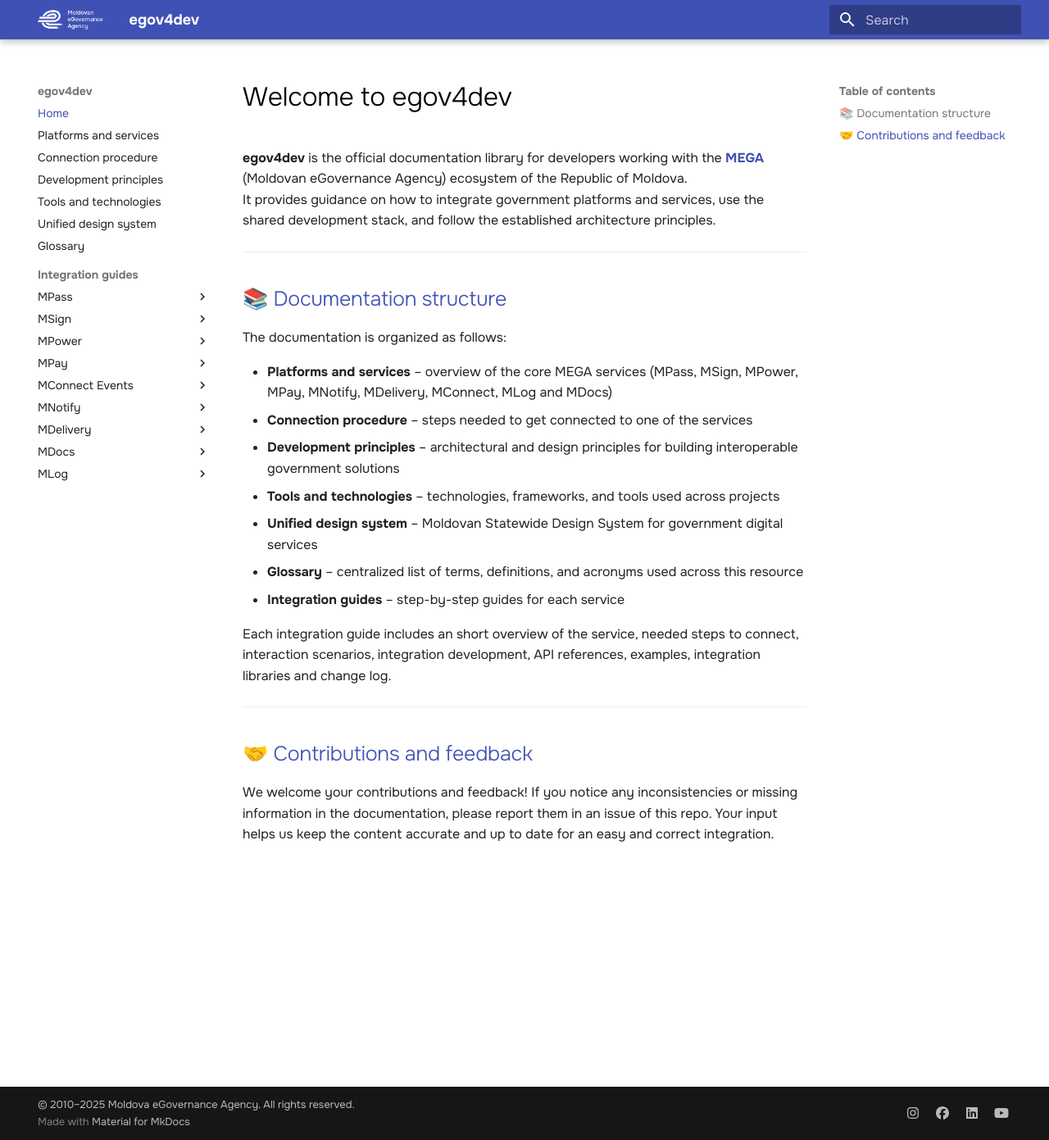
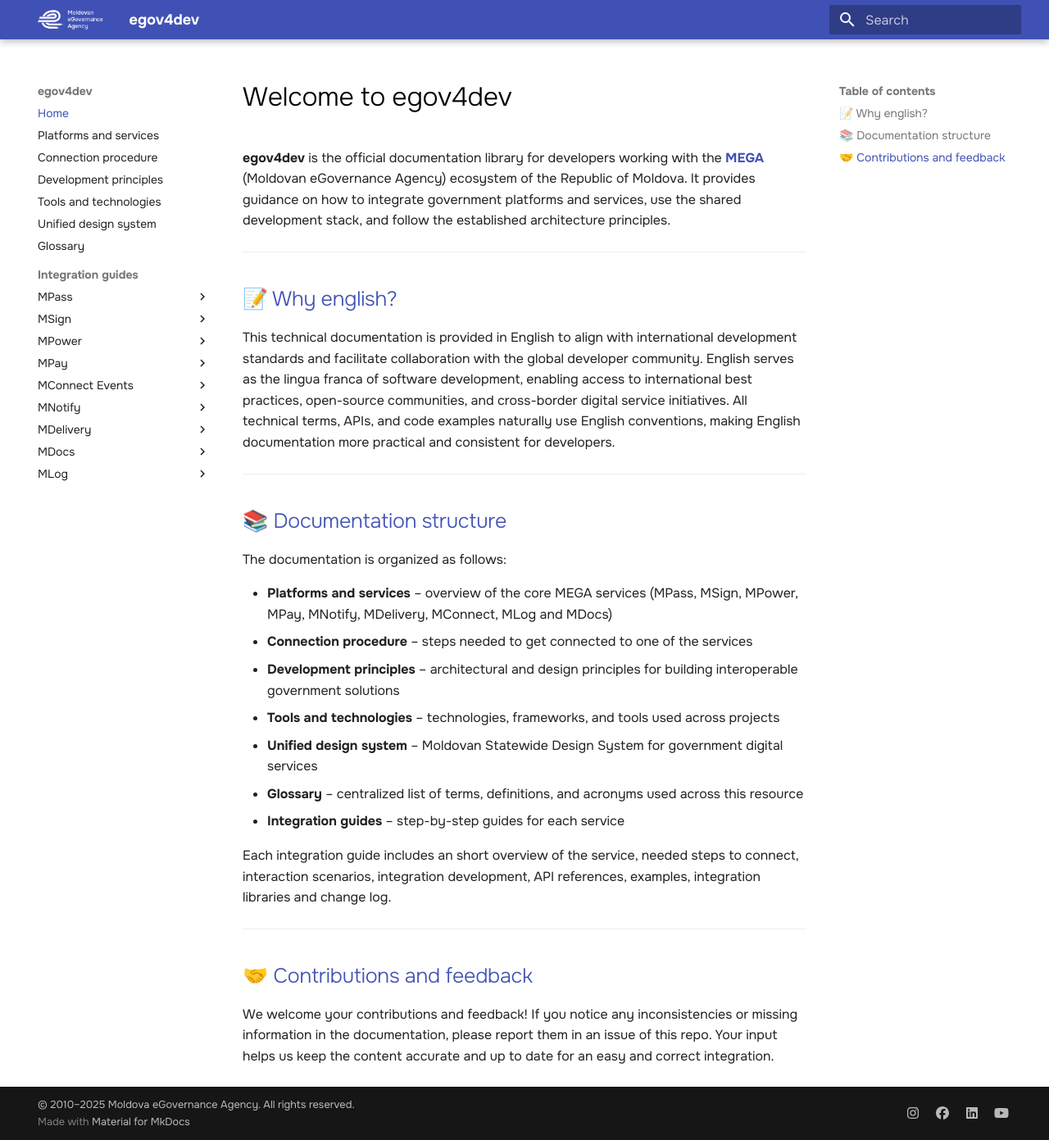
Before and after one commit to egov-moldova/egov4dev, an MkDocs documentation site: the page built from docs/index.md, in a window 1280 px wide and 1391 px high. Shown: the whole window at 82% size. Built offline with MkDocs 1.6.1 and Material for MkDocs 9.7.7, drawn with Linux system fonts in a browser that asks for light colours.

Commit message:
Update index.md

```diff
--- a/docs/index.md
+++ b/docs/index.md
@@ -1,7 +1,12 @@
 # Welcome to egov4dev
 
-  **egov4dev** is the official documentation library for developers working with the [**MEGA**](https://egov.md) (Moldovan eGovernance Agency) ecosystem of the Republic of Moldova.
-It provides guidance on how to integrate government platforms and services, use the shared development stack, and follow the established architecture principles.
+  **egov4dev** is the official documentation library for developers working with the [**MEGA**](https://egov.md) (Moldovan eGovernance Agency) ecosystem of the Republic of Moldova. It provides guidance on how to integrate government platforms and services, use the shared development stack, and follow the established architecture principles.
+
+---
+
+## 📝 Why english?
+
+This technical documentation is provided in English to align with international development standards and facilitate collaboration with the global developer community. English serves as the lingua franca of software development, enabling access to international best practices, open-source communities, and cross-border digital service initiatives. All technical terms, APIs, and code examples naturally use English conventions, making English documentation more practical and consistent for developers.
 
 ---
 
```
